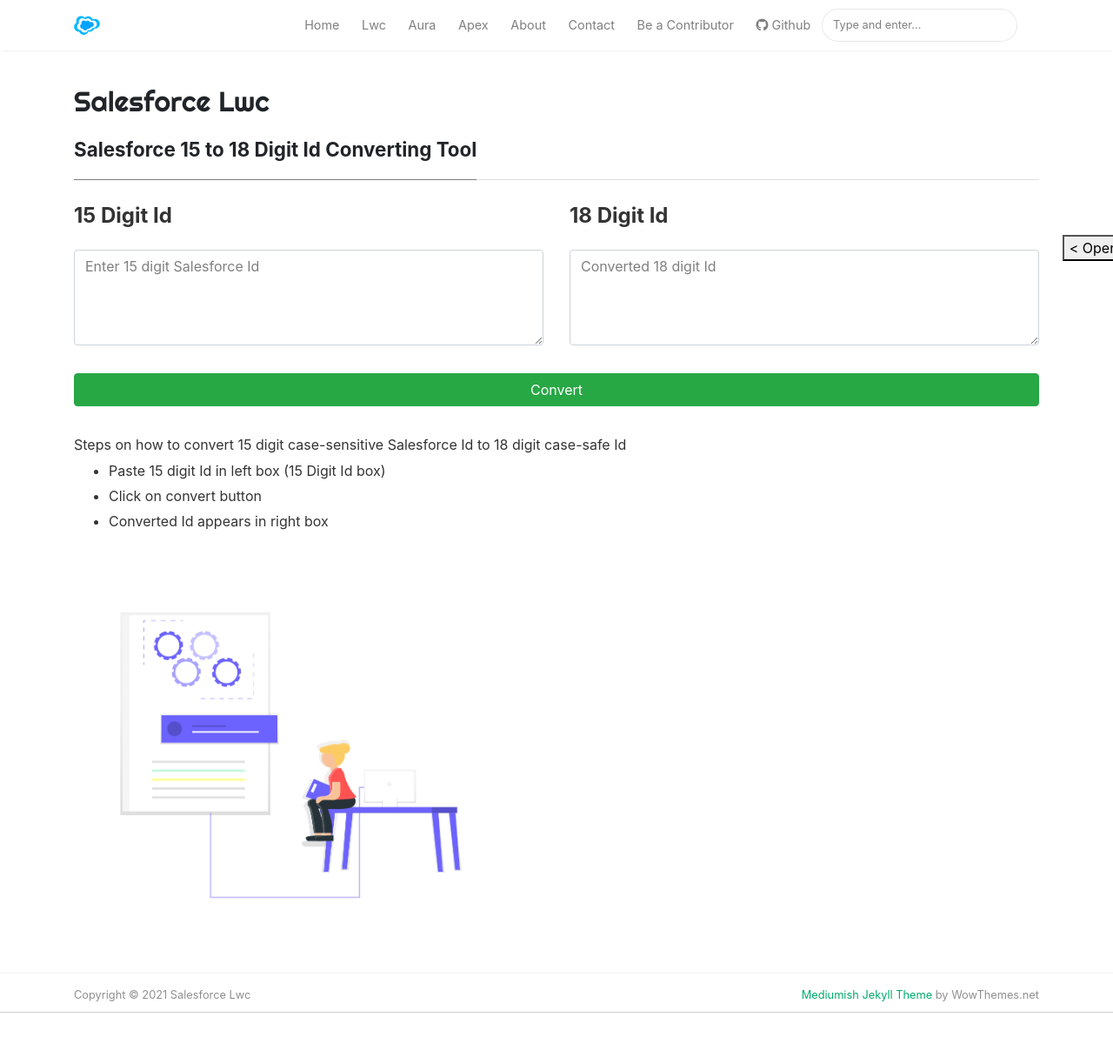
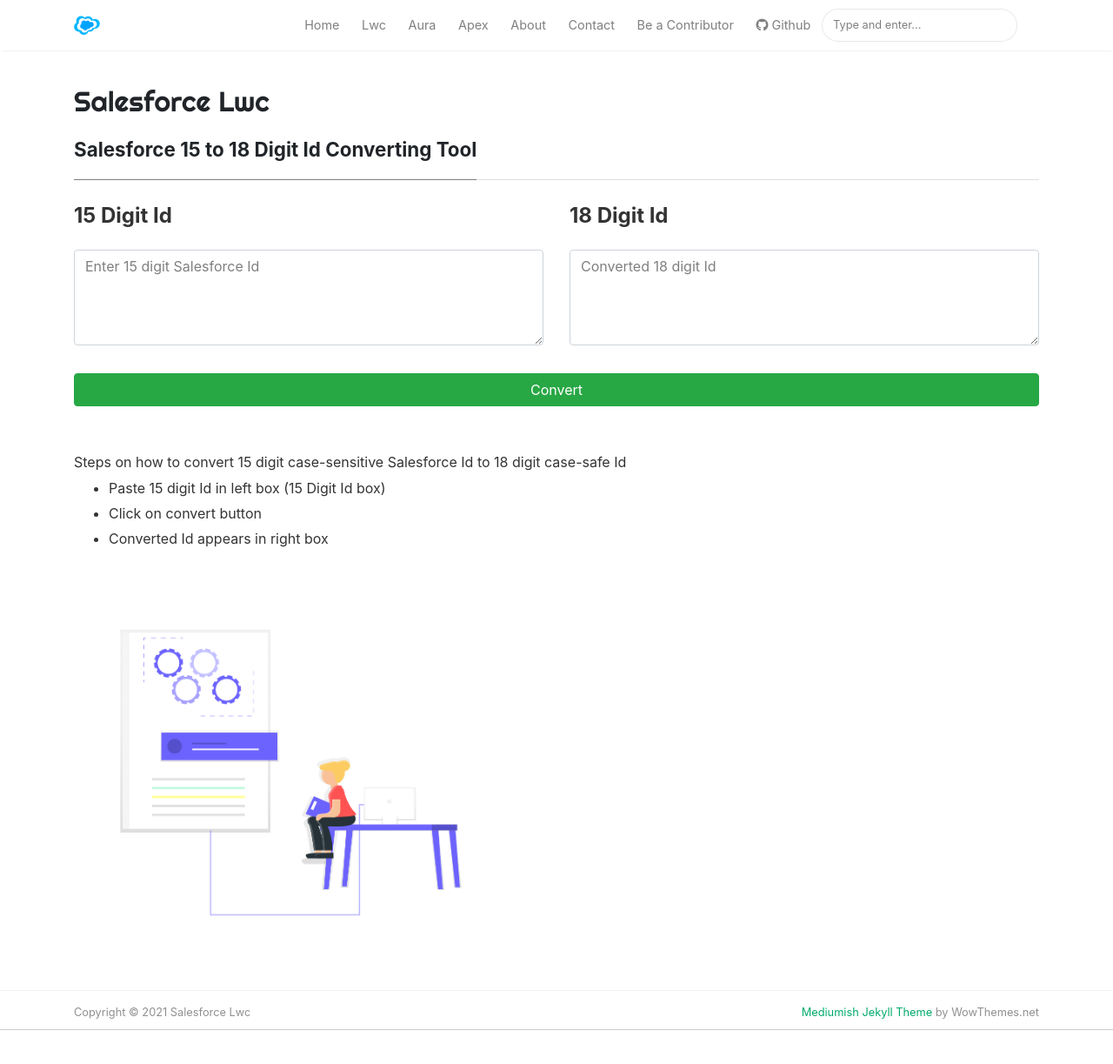
Before and after one commit to kishorekrrish/sfdc-website, a Jekyll site: the page built from convert.html, in a window 1280 px wide and 1283 px high. Shown: the top 1223 px of the window at 87% size. Built offline with Jekyll 4.4.1, drawn with Linux system fonts in a browser that asks for light colours; nearby versions of some CDN libraries.

Commit message:
hide floater in mobile

```diff
--- a/_layouts/default.html
+++ b/_layouts/default.html
@@ -194,6 +194,12 @@
     .float-button:hover {
         right: -7px;
     }
+
+    @media (min-width:576px) {
+        .float-button {
+            display: none;
+        }
+    }
 </style>
 
 <div class="mainheading">
--- a/convert.html
+++ b/convert.html
@@ -77,7 +77,7 @@
 </form>
 
 
-<div style="margin-top: 30px;">
+<div style="margin-top: 50px;">
     Steps on how to convert 15 digit case-sensitive Salesforce Id to 18 digit case-safe Id
     <ul>
         <li>Paste 15 digit Id in left box (15 Digit Id box)</li>
```
